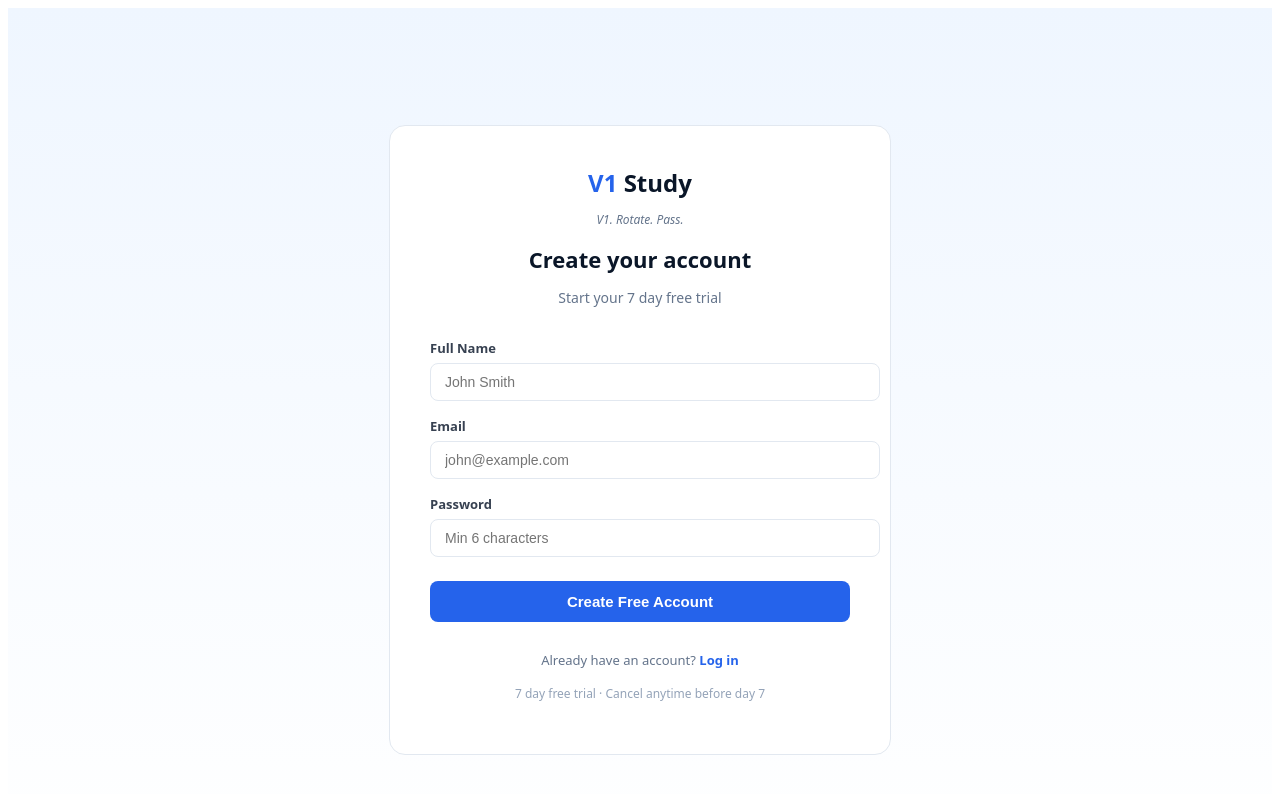
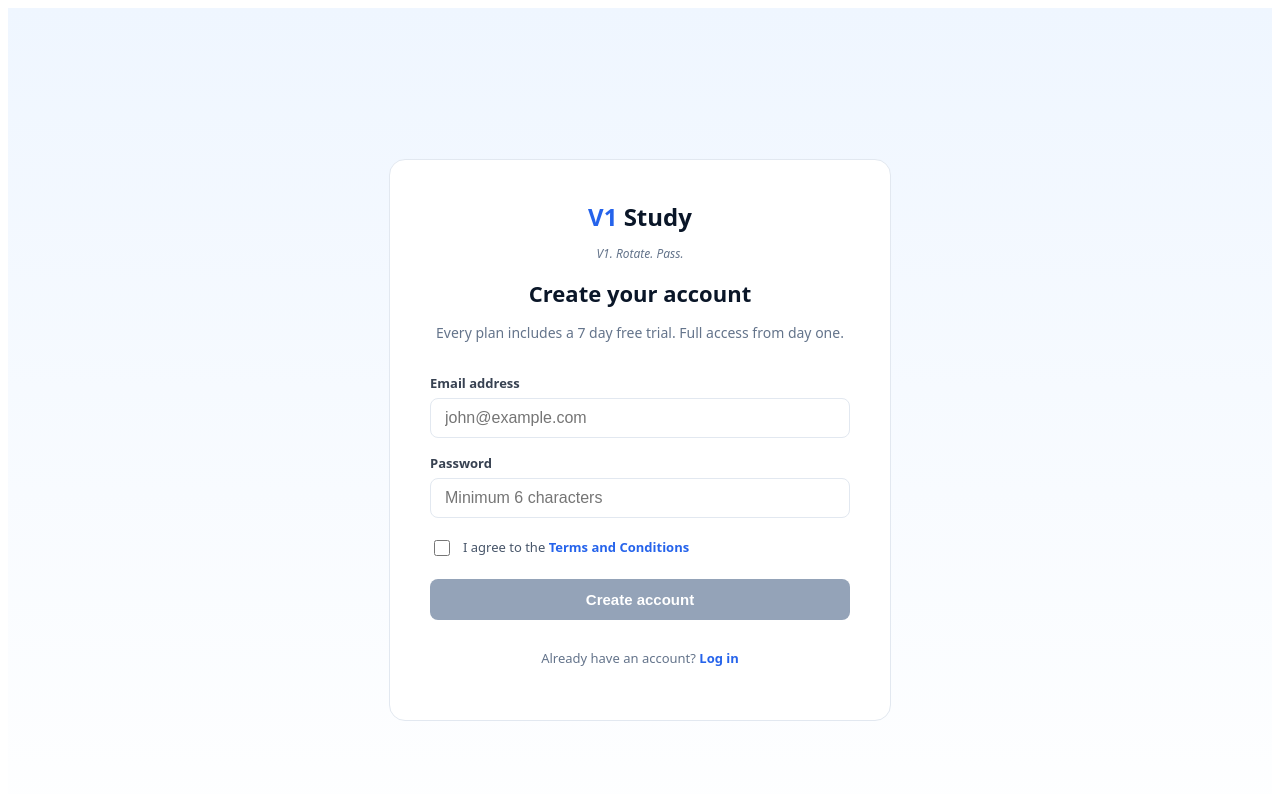
Before and after one commit to daniellongford/V1Study, a Next.js app: page /signup in a window 1280 px wide. Shown: the top 794 px of the page. Built offline with nearby package versions, Linux system fonts and the light colour scheme.

Commit message:
Update page.tsx

```diff
--- a/app/signup/page.tsx
+++ b/app/signup/page.tsx
@@ -5,62 +5,92 @@ import { supabase } from '../../lib/supabase'
 export default function SignUp() {
   const [email, setEmail] = useState('')
   const [password, setPassword] = useState('')
-  const [fullName, setFullName] = useState('')
   const [loading, setLoading] = useState(false)
   const [message, setMessage] = useState('')
+  const [agreed, setAgreed] = useState(false)
 
   async function handleSignUp() {
+    if (!email || !password) { setMessage('Please enter your email and password'); return }
+    if (!agreed) { setMessage('Please agree to the Terms and Conditions to continue'); return }
+    if (password.length < 6) { setMessage('Password must be at least 6 characters'); return }
     setLoading(true)
-    const { error } = await supabase.auth.signUp({
-      email,
-      password,
-      options: { data: { full_name: fullName } }
-    })
+    const { error } = await supabase.auth.signUp({ email, password })
     if (error) {
       setMessage(error.message)
     } else {
-      setMessage('Check your email to confirm your account!')
+      setMessage('Check your email to confirm your account.')
     }
     setLoading(false)
   }
 
   return (
-    <main style={{minHeight:'100vh',background:'linear-gradient(180deg,#eff6ff 0%,#ffffff 100%)',display:'flex',alignItems:'center',justifyContent:'center',fontFamily:'system-ui,sans-serif',padding:'2rem'}}>
-      <div style={{background:'white',borderRadius:'16px',padding:'2.5rem',width:'100%',maxWidth:'420px',border:'1px solid #e2e8f0'}}>
-        <div style={{textAlign:'center',marginBottom:'2rem'}}>
-          <div style={{marginBottom:'8px'}}>
-            <span style={{fontSize:'24px',fontWeight:'800',color:'#2563eb'}}>V1</span>
-            <span style={{fontSize:'24px',fontWeight:'800',color:'#0a1628'}}> Study</span>
+    <main style={{ minHeight: '100vh', background: 'linear-gradient(180deg,#eff6ff 0%,#ffffff 100%)', display: 'flex', alignItems: 'center', justifyContent: 'center', fontFamily: 'system-ui,sans-serif', padding: '2rem' }}>
+      <div style={{ background: 'white', borderRadius: '16px', padding: '2.5rem', width: '100%', maxWidth: '420px', border: '1px solid #e2e8f0' }}>
+        <div style={{ textAlign: 'center', marginBottom: '2rem' }}>
+          <div style={{ marginBottom: '8px' }}>
+            <span style={{ fontSize: '24px', fontWeight: '800', color: '#2563eb' }}>V1</span>
+            <span style={{ fontSize: '24px', fontWeight: '800', color: '#0a1628' }}> Study</span>
           </div>
-          <p style={{fontSize:'12px',color:'#64748b',fontStyle:'italic'}}>V1. Rotate. Pass.</p>
-          <h1 style={{fontSize:'22px',fontWeight:'700',color:'#0a1628',marginTop:'1rem'}}>Create your account</h1>
-          <p style={{fontSize:'14px',color:'#64748b',marginTop:'4px'}}>Start your 7 day free trial</p>
+          <p style={{ fontSize: '12px', color: '#64748b', fontStyle: 'italic' }}>V1. Rotate. Pass.</p>
+          <h1 style={{ fontSize: '22px', fontWeight: '700', color: '#0a1628', marginTop: '1rem' }}>Create your account</h1>
+          <p style={{ fontSize: '14px', color: '#64748b', marginTop: '4px' }}>Every plan includes a 7 day free trial. Full access from day one.</p>
         </div>
-        <div style={{marginBottom:'1rem'}}>
-          <label style={{fontSize:'13px',fontWeight:'600',color:'#374151',display:'block',marginBottom:'6px'}}>Full Name</label>
-          <input type="text" placeholder="John Smith" value={fullName} onChange={(e) => setFullName(e.target.value)} style={{width:'100%',padding:'10px 14px',border:'1px solid #e2e8f0',borderRadius:'8px',fontSize:'14px',outline:'none'}}/>
+
+        <div style={{ marginBottom: '1rem' }}>
+          <label style={{ fontSize: '13px', fontWeight: '600', color: '#374151', display: 'block', marginBottom: '6px' }}>Email address</label>
+          <input
+            type="email"
+            placeholder="john@example.com"
+            value={email}
+            onChange={(e) => setEmail(e.target.value)}
+            style={{ width: '100%', padding: '10px 14px', border: '1px solid #e2e8f0', borderRadius: '8px', fontSize: '16px', outline: 'none', boxSizing: 'border-box' }}
+          />
         </div>
-        <div style={{marginBottom:'1rem'}}>
-          <label style={{fontSize:'13px',fontWeight:'600',color:'#374151',display:'block',marginBottom:'6px'}}>Email</label>
-          <input type="email" placeholder="john@example.com" value={email} onChange={(e) => setEmail(e.target.value)} style={{width:'100%',padding:'10px 14px',border:'1px solid #e2e8f0',borderRadius:'8px',fontSize:'14px',outline:'none'}}/>
+
+        <div style={{ marginBottom: '1.25rem' }}>
+          <label style={{ fontSize: '13px', fontWeight: '600', color: '#374151', display: 'block', marginBottom: '6px' }}>Password</label>
+          <input
+            type="password"
+            placeholder="Minimum 6 characters"
+            value={password}
+            onChange={(e) => setPassword(e.target.value)}
+            onKeyDown={(e) => e.key === 'Enter' && handleSignUp()}
+            style={{ width: '100%', padding: '10px 14px', border: '1px solid #e2e8f0', borderRadius: '8px', fontSize: '16px', outline: 'none', boxSizing: 'border-box' }}
+          />
         </div>
-        <div style={{marginBottom:'1.5rem'}}>
-          <label style={{fontSize:'13px',fontWeight:'600',color:'#374151',display:'block',marginBottom:'6px'}}>Password</label>
-          <input type="password" placeholder="Min 6 characters" value={password} onChange={(e) => setPassword(e.target.value)} style={{width:'100%',padding:'10px 14px',border:'1px solid #e2e8f0',borderRadius:'8px',fontSize:'14px',outline:'none'}}/>
+
+        <div style={{ marginBottom: '1.25rem', display: 'flex', alignItems: 'flex-start', gap: '10px' }}>
+          <input
+            type="checkbox"
+            id="terms"
+            checked={agreed}
+            onChange={(e) => setAgreed(e.target.checked)}
+            style={{ marginTop: '2px', width: '16px', height: '16px', cursor: 'pointer', flexShrink: 0 }}
+          />
+          <label htmlFor="terms" style={{ fontSize: '13px', color: '#475569', lineHeight: 1.5, cursor: 'pointer' }}>
+            I agree to the{' '}
+            <a href="/terms" target="_blank" style={{ color: '#2563eb', fontWeight: '600', textDecoration: 'none' }}>Terms and Conditions</a>
+          </label>
         </div>
+
         {message && (
-          <div style={{background:message.includes('Check')?'#f0fdf4':'#fff1f2',border:`1px solid ${message.includes('Check')?'#16a34a':'#dc2626'}`,borderRadius:'8px',padding:'10px 14px',fontSize:'13px',color:message.includes('Check')?'#15803d':'#b91c1c',marginBottom:'1rem'}}>
+          <div style={{ background: message.includes('Check your email') ? '#f0fdf4' : '#fff1f2', border: `1px solid ${message.includes('Check your email') ? '#bbf7d0' : '#fca5a5'}`, borderRadius: '8px', padding: '10px 14px', fontSize: '13px', color: message.includes('Check your email') ? '#15803d' : '#b91c1c', marginBottom: '1rem' }}>
             {message}
           </div>
         )}
-        <button onClick={handleSignUp} disabled={loading} style={{width:'100%',background:loading?'#94a3b8':'#2563eb',color:'white',border:'none',borderRadius:'8px',padding:'12px',fontSize:'15px',fontWeight:'600',cursor:loading?'not-allowed':'pointer',marginBottom:'1rem'}}>
-          {loading ? 'Creating account...' : 'Create Free Account'}
+
+        <button
+          onClick={handleSignUp}
+          disabled={loading || !agreed}
+          style={{ width: '100%', background: loading || !agreed ? '#94a3b8' : '#2563eb', color: 'white', border: 'none', borderRadius: '8px', padding: '12px', fontSize: '15px', fontWeight: '600', cursor: loading || !agreed ? 'not-allowed' : 'pointer', marginBottom: '1rem' }}
+        >
+          {loading ? 'Creating account...' : 'Create account'}
         </button>
-        <p style={{textAlign:'center',fontSize:'13px',color:'#64748b'}}>
+
+        <p style={{ textAlign: 'center', fontSize: '13px', color: '#64748b' }}>
           Already have an account?{' '}
-          <a href="/login" style={{color:'#2563eb',fontWeight:'600',textDecoration:'none'}}>Log in</a>
+          <a href="/login" style={{ color: '#2563eb', fontWeight: '600', textDecoration: 'none' }}>Log in</a>
         </p>
-        <p style={{textAlign:'center',fontSize:'12px',color:'#94a3b8',marginTop:'1rem'}}>7 day free trial · Cancel anytime before day 7</p>
       </div>
     </main>
   )
```
